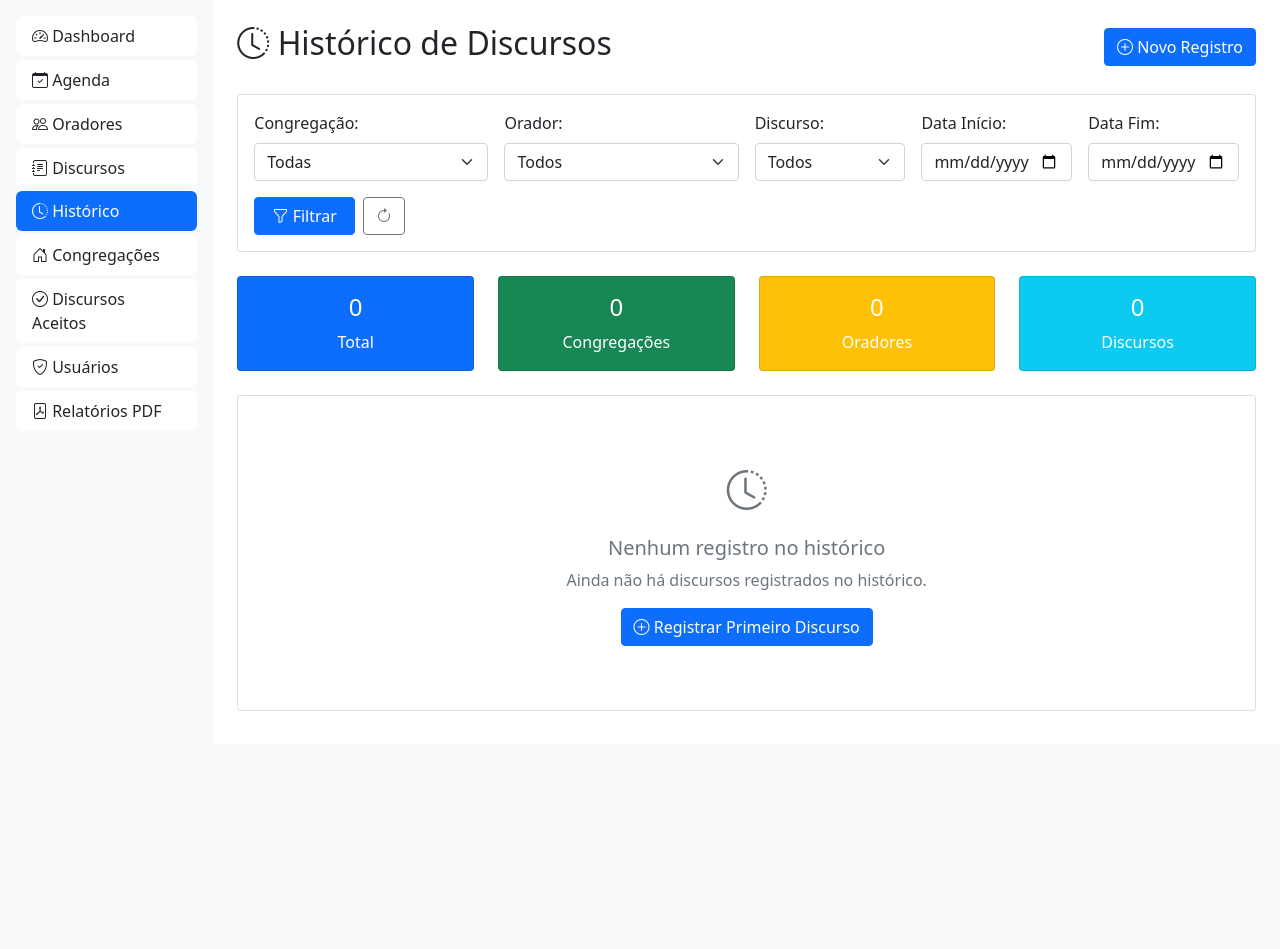
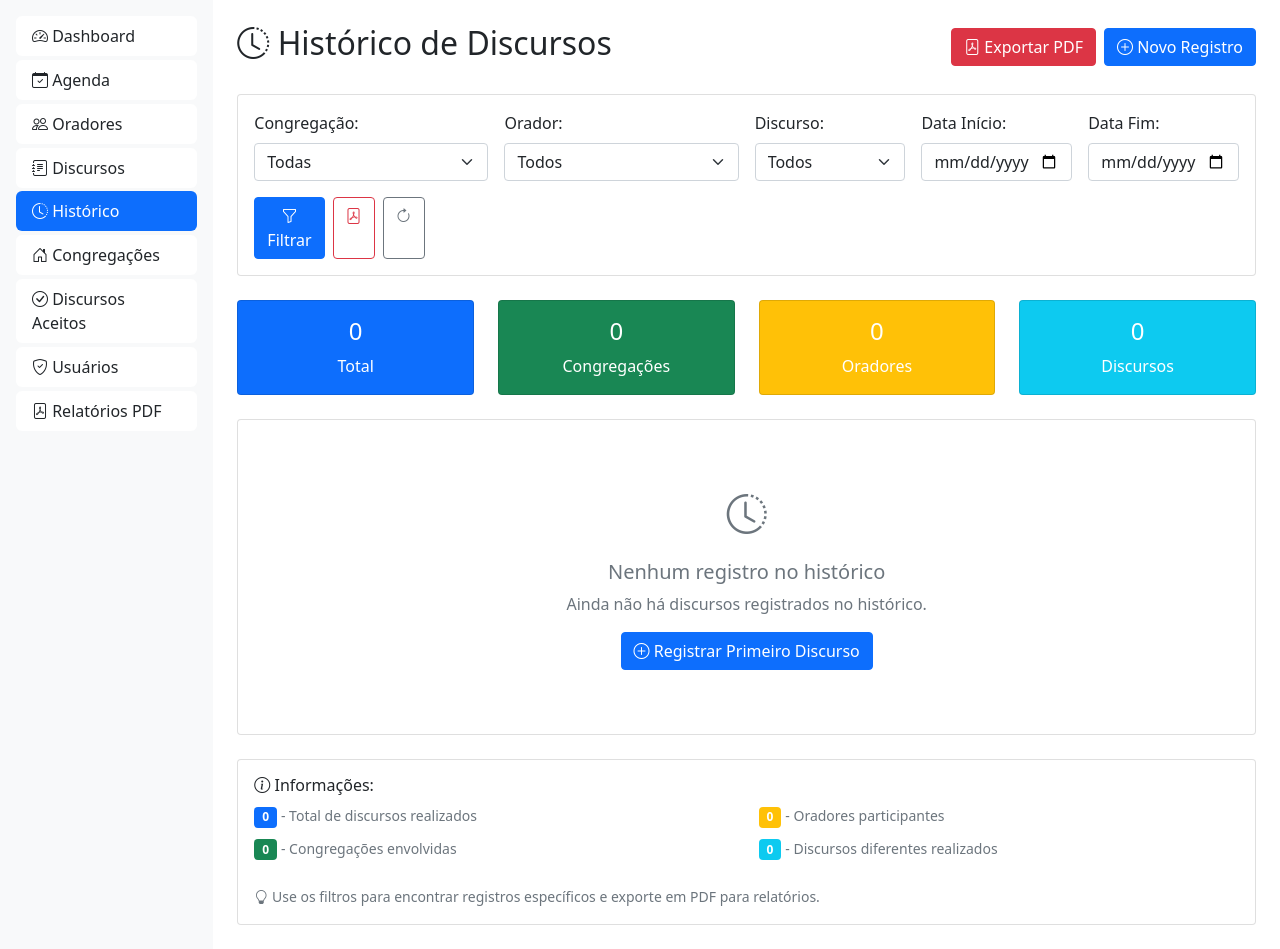
Before and after one commit to LaGiGa/sistema-discursos, a Flask app: page /historico in a window 1280 px wide. Shown: the part 56-1005 px from the top of the page. Before the commit the page ends 767 px from the top, so only its background shows below. Run offline with Flask 3, Linux system fonts and the light colour scheme; a user stored in the database is signed in.

Commit message:
feat: template completo do histórico com exportação PDF

```diff
--- a/templates/historico/listar.html
+++ b/templates/historico/listar.html
@@ -5,9 +5,17 @@
 {% block content %}
 <div class="d-flex justify-content-between align-items-center mb-4">
     <h2><i class="bi bi-clock-history"></i> Histórico de Discursos</h2>
-    <a href="{{ url_for('novo_historico') }}" class="btn btn-primary">
-        <i class="bi bi-plus-circle"></i> Novo Registro
-    </a>
+    <div class="d-flex gap-2">
+        <!-- Botão Exportar PDF -->
+        <a href="{{ url_for('exportar_historico_pdf', congregacao_id=filtros.congregacao_id, orador_id=filtros.orador_id, discurso_id=filtros.discurso_id, data_inicio=filtros.data_inicio, data_fim=filtros.data_fim) }}"
+           class="btn btn-danger">
+            <i class="bi bi-file-pdf"></i> Exportar PDF
+        </a>
+        <!-- Botão Novo Registro -->
+        <a href="{{ url_for('novo_historico') }}" class="btn btn-primary">
+            <i class="bi bi-plus-circle"></i> Novo Registro
+        </a>
+    </div>
 </div>
 
 <!-- Filtros -->
@@ -65,6 +73,10 @@
                     <button type="submit" class="btn btn-primary flex-fill">
                         <i class="bi bi-funnel"></i> Filtrar
                     </button>
+                    <a href="{{ url_for('exportar_historico_pdf', congregacao_id=request.args.get('congregacao_id', ''), orador_id=request.args.get('orador_id', ''), discurso_id=request.args.get('discurso_id', ''), data_inicio=request.args.get('data_inicio', ''), data_fim=request.args.get('data_fim', '')) }}"
+                       class="btn btn-outline-danger" title="Exportar PDF com filtros atuais">
+                        <i class="bi bi-file-pdf"></i>
+                    </a>
                     <a href="{{ url_for('listar_historico') }}" class="btn btn-outline-secondary">
                         <i class="bi bi-arrow-clockwise"></i>
                     </a>
@@ -181,4 +193,39 @@
         {% endif %}
     </div>
 </div>
+
+<!-- Informações -->
+<div class="card mt-4">
+    <div class="card-body">
+        <h6><i class="bi bi-info-circle"></i> Informações:</h6>
+        <div class="row">
+            <div class="col-md-6">
+                <p class="mb-2">
+                    <span class="badge bg-primary">{{ total_registros }}</span>
+                    <small class="text-muted"> - Total de discursos realizados</small>
+                </p>
+                <p class="mb-2">
+                    <span class="badge bg-success">{{ congregacoes_envolvidas }}</span>
+                    <small class="text-muted"> - Congregações envolvidas</small>
+                </p>
+            </div>
+            <div class="col-md-6">
+                <p class="mb-2">
+                    <span class="badge bg-warning">{{ oradores_envolvidos }}</span>
+                    <small class="text-muted"> - Oradores participantes</small>
+                </p>
+                <p class="mb-2">
+                    <span class="badge bg-info">{{ discursos_realizados }}</span>
+                    <small class="text-muted"> - Discursos diferentes realizados</small>
+                </p>
+            </div>
+        </div>
+        <div class="mt-3">
+            <small class="text-muted">
+                <i class="bi bi-lightbulb"></i>
+                Use os filtros para encontrar registros específicos e exporte em PDF para relatórios.
+            </small>
+        </div>
+    </div>
+</div>
 {% endblock %}
```
